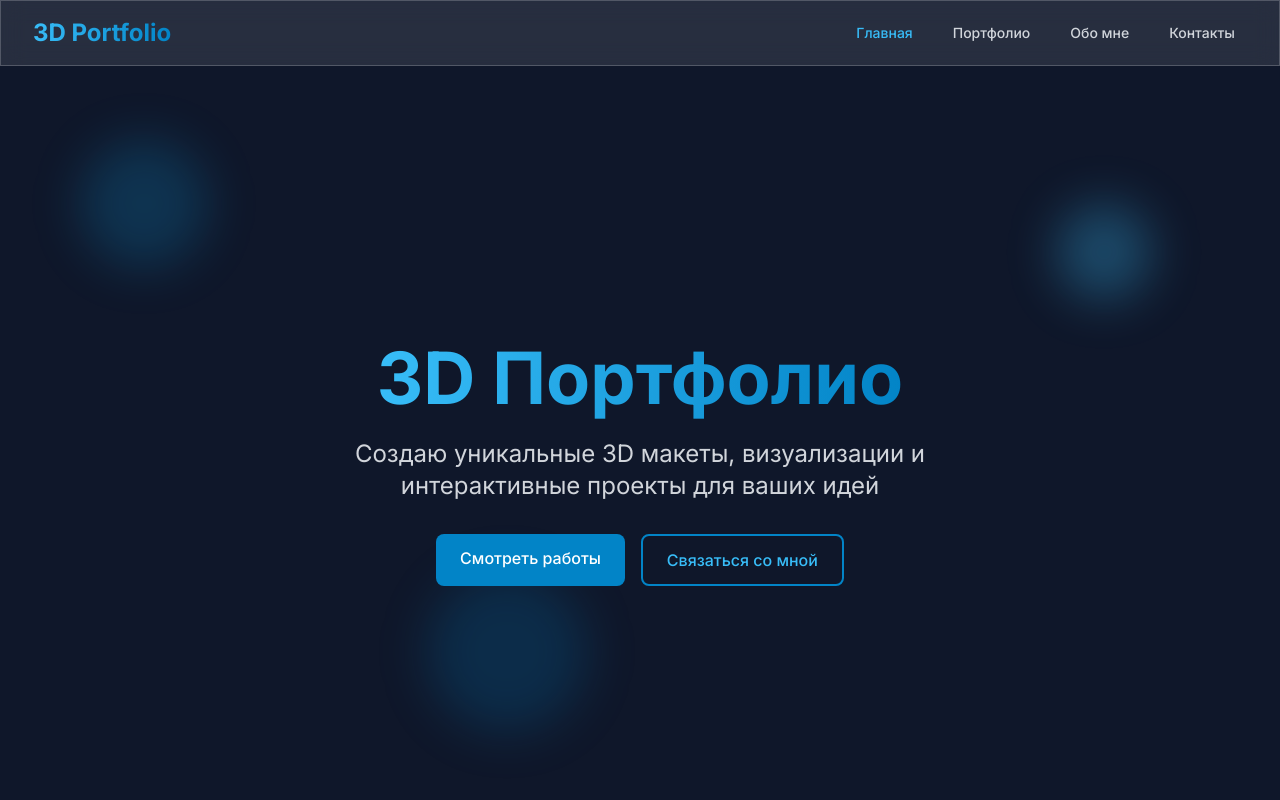
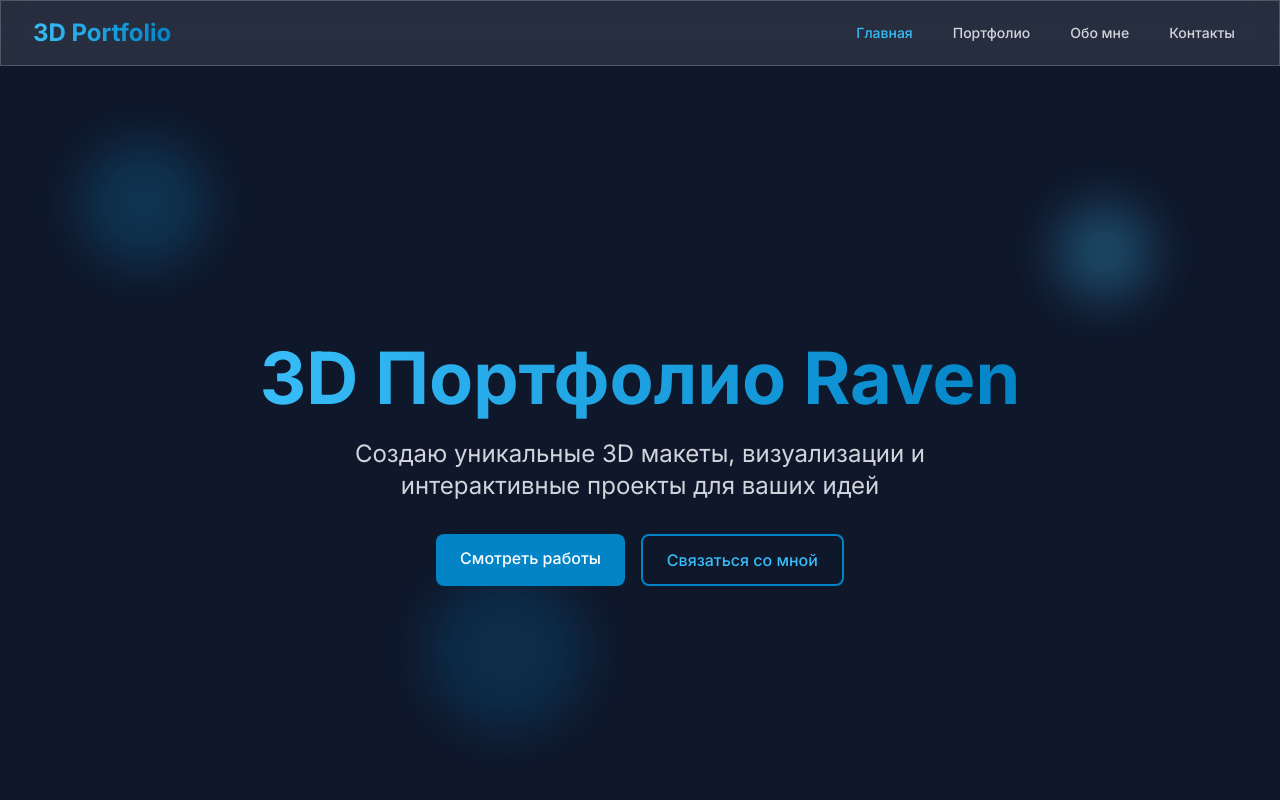
Before and after one commit to Lendr211/Lendr211.github.io, a Nuxt app: page / in a window 1280 px wide. Shown: the top 800 px of the page. Built offline with nearby package versions, Linux system fonts and the light colour scheme.

Commit message:
Update index.vue

```diff
--- a/pages/index.vue
+++ b/pages/index.vue
@@ -12,7 +12,7 @@
       <!-- Main Content -->
       <div class="relative z-10 text-center max-w-4xl mx-auto px-4 sm:px-6 lg:px-8">
         <h1 class="text-5xl md:text-7xl font-bold mb-6">
-          <span class="gradient-text">3D Портфолио</span>
+          <span class="gradient-text">3D Портфолио Raven</span>
         </h1>
         <p class="text-xl md:text-2xl text-gray-300 mb-8 max-w-2xl mx-auto">
           Создаю уникальные 3D макеты, визуализации и интерактивные проекты для ваших идей
```
